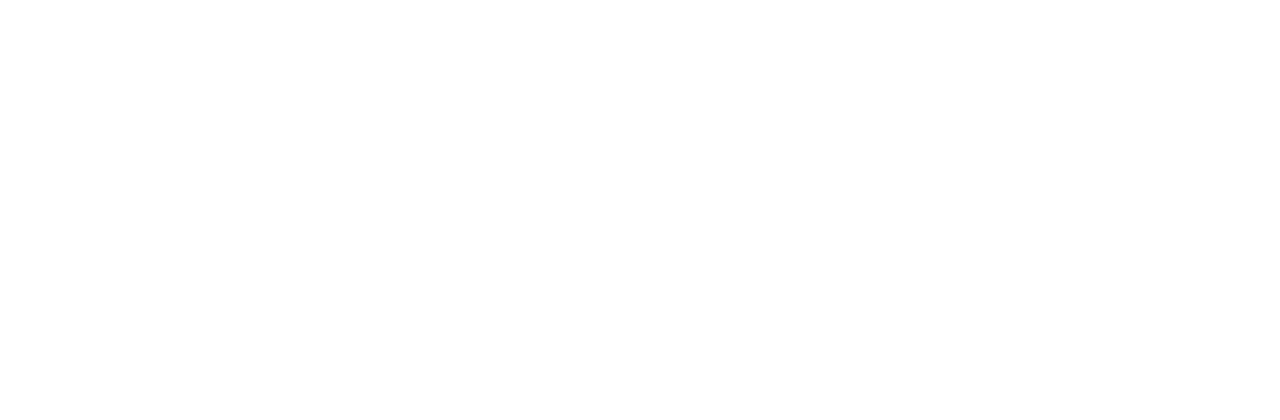
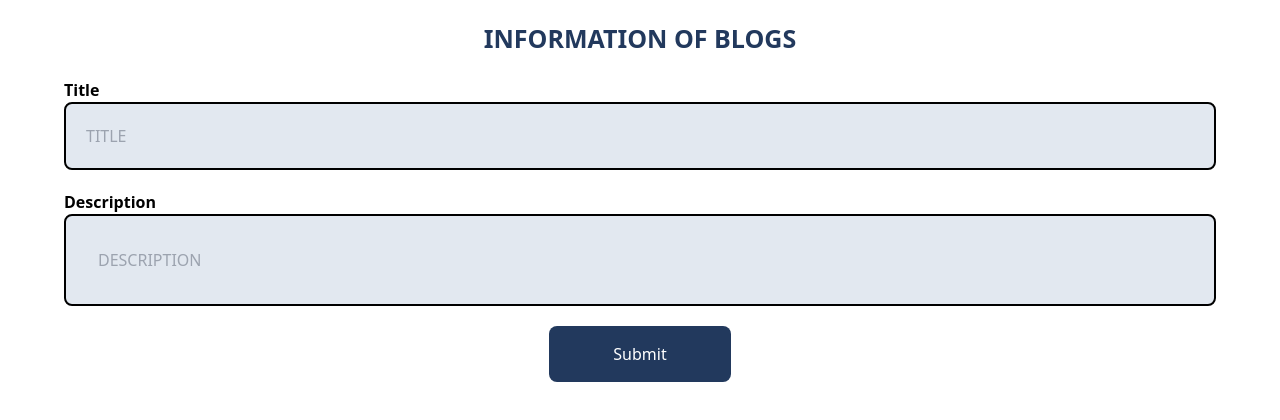
Before and after one commit to harshu1705/React-Team-Internship-project, a React (Create React App) app: page /EnterBlog in a window 1280 px wide. Before the commit this address had no page. Shown: the top 420 px of the page. Built offline with nearby package versions, Linux system fonts and the light colour scheme.

Commit message:
Added post feature for blogs

```diff
--- a/src/App.js
+++ b/src/App.js
@@ -1,4 +1,4 @@
-import React from 'react';
+import {React,useState} from 'react';
 import { BrowserRouter as Router, Route, Routes } from 'react-router-dom';
 import './App.css';
 import Home from './Pages/Home';
@@ -9,17 +9,20 @@
 import CoursesPage from './Components/HomePage/CoursesPage';
 import Research from './Pages/Research';
 import Review from './Pages/Review'
-import BlogDetail from './Pages/BlogDetails';
+import BlogDetail from './Pages/BlogDetail';
 import SignUpPage from './Pages/SignUpPage';
 import Login from './Pages/Login'
+import Redirect from './Pages/Redirest'
+import EnterBlog from './Pages/EnterBlog';
 
 function App() {
+
   return (
     <Router>
       <Routes>
       <Route path="/SignUpPage" element={<SignUpPage />} />
         <Route path="/Home" element={<Home />} />
-        <Route path="/blog" element={<Blog />} />
+        {/* <Route path="/blog" element={<Blog />} /> */}
         <Route path="/project" element={<Project />} />
         <Route path="/event" element={<Event />} />
         <Route path="/event/:id" element={<EventDetail />} />
@@ -28,6 +31,8 @@
         <Route path="/Review" element={<Review />} />
         <Route path="/" element={<Login />} />
          <Route path="/blog/:id" element={<BlogDetail />} />
+         <Route path="/Redirect" element={<Redirect/>}/>
+         <Route path="/EnterBlog" element={<EnterBlog/>}/>
       </Routes>
     </Router>
   );
--- a/src/Pages/Blog.js
+++ b/src/Pages/Blog.js
@@ -1,32 +1,46 @@
 // Blog.js
-import React from 'react';
-
-import BlogEntries from './BlogEntries';
-import BlogEntry from './BlogEntry';// Adjust the path if necessary
+import React, { useEffect, useState } from 'react';
+import axios from 'axios';
 import Navbar from '../Components/HomePage/Navbar';
-import Footer from '../Components/HomePage/Footer'
+import Footer from '../Components/HomePage/Footer';
 
 function Blog() {
+  const [blogs, setBlogs] = useState([]);
+
+  useEffect(() => {
+    const fetchBlogs = async () => {
+      try {
+        const response = await axios.get('http://localhost:3000/api/v1/users/blog');
+
+        // Update the API endpoint
+        console.log(response.data)
+        setBlogs(response.data); // Set blogs from API response
+      } catch (error) {
+        console.error('Error fetching blogs:', error);
+      }
+    };
+
+    fetchBlogs();
+  }, []);
+
   return (
     <div className='flex flex-col'>
         <div className='flex'>
-            <Navbar/>
+            <Navbar />
         </div>
-      <div className="our-blog"> Our Blog </div>
+      <div className="our-blog">Our Blog</div>
       <div className="flex-container">
-        {BlogEntries.map((entry) => (
-          <BlogEntry
-            key={entry.id}
-            id={entry.id}
-            title={entry.title}
-            image={entry.image}
-            date={entry.date}
-            content={entry.content}
-          />
+        {blogs.map((entry) => (
+          <div key={entry._id} className='flex flex-col mb-4 p-4 border rounded-lg'>
+            <img src={entry.image} alt={entry.title} width={100} height={100} className='mb-2' />
+            <div className='font-bold text-lg'>{entry.title}</div>
+            <div className='text-gray-500'>{entry.date}</div>
+            <p className='mt-2'>{entry.content}</p>
+          </div>
         ))}
       </div>
       <div>
-            <Footer/>
+            <Footer />
       </div>
     </div>
   );
--- /dev/null
+++ b/src/Pages/BlogDetail.js
@@ -0,0 +1,45 @@
+// // BlogDetail.js
+// import React, { useEffect, useState } from 'react';
+// import { useParams } from 'react-router-dom';
+// import axios from 'axios';
+// import Footer from '../Components/HomePage/Footer';
+
+// function BlogDetail() {
+//   const { id } = useParams();
+//   const [blog, setBlog] = useState(null);
+
+//   useEffect(() => {
+//     const fetchBlog = async () => {
+//       try {
+//         const response = await axios.get(`http://localhost:3000/api/v1/users/blog/${id}`); // Update the API endpoint
+//         setBlog(response.data.data); // Adjust based on the structure of the response
+//       } catch (error) {
+//         console.error('Error fetching blog:', error);
+//       }
+//     };
+
+//     fetchBlog();
+//   }, [id]);
+
+//   if (!blog) {
+//     return <div>Blog not found</div>;
+//   }
+
+//   return (
+//     <div className='flex flex-col'>
+//         <div style={{ textAlign: 'center' }}>
+//       <p className='font-bold text-[25px]'>{blog.title}</p>
+//       <div className='flex justify-center'>
+//       <img src={blog.image} alt={blog.title} style={{ width: '50%', height: 'auto' }} />
+//       </div>
+//       <p>{blog.date}</p>
+//       <div style={{ maxWidth: '800px', margin: '0 auto', padding: '20px' }}>
+//         <p>{blog.content}</p>
+//       </div>
+//     </div>
+//     <Footer/>
+//     </div>
+//   );
+// }
+
+// export default BlogDetail;
--- a/src/Pages/BlogDetails.js
+++ /dev/null
@@ -1,33 +0,0 @@
-// BlogDetail.js
-import React from 'react';
-import { useParams } from 'react-router-dom';
-import BlogEntries from './BlogEntries';
- // Adjust the path if necessary
- import Footer from '../Components/HomePage/Footer'
-
-function BlogDetail() {
-  const { id } = useParams();
-  const blog = BlogEntries.find((entry) => entry.id === parseInt(id));
-
-  if (!blog) {
-    return <div>Blog not found</div>;
-  }
-
-  return (
-    <div className='flex flex-col'>
-        <div style={{ textAlign: 'center' }}>
-      <p className='font-bold text-[25px]'>{blog.title}</p>
-      <div className='flex justify-center'>
-      <img src={blog.image} alt={blog.title} style={{ width: '50%', height: 'auto' }} />
-      </div>
-      <p>{blog.date}</p>
-      <div style={{ maxWidth: '800px', margin: '0 auto', padding: '20px' }}>
-        <p>{blog.content}</p>
-      </div>
-    </div>
-    <Footer/>
-    </div>
-  );
-}
-
-export default BlogDetail;
--- a/src/Pages/BlogEntries.js
+++ /dev/null
@@ -1,36 +0,0 @@
-// BlogEntries.js
-import event4 from '../assets/event4.jpg';
-import event3 from '../assets/event3.jpg';
-
-const BlogEntries = [
-  {
-    id: 1,
-    title: 'New Endeavours',
-    image: event4,
-    date: '20th July 2024',
-    content: 'Detailed content of New Endeavours...',
-  },
-  {
-    id: 2,
-    title: 'Another Adventure',
-    image: event3,
-    date: '25th July 2024',
-    content: 'Detailed content of Another Adventure...',
-  },
-  {
-    id: 3,
-    title: 'Another Adventure',
-    image: event4,
-    date: '25th July 2024',
-    content: 'Detailed content of Another Adventure...',
-  },
-  {
-    id: 4,
-    title: 'Another Adventure',
-    image: event3,
-    date: '25th July 2024',
-    content: 'Detailed content of Another Adventure...',
-  },
-];
-
-export default BlogEntries;
--- a/src/Pages/Blogentry.js
+++ b/src/Pages/Blogentry.js
@@ -1,34 +1,34 @@
-// BlogEntry.js
-import React from 'react';
-import { useNavigate } from 'react-router-dom';
-import './blogentry.css';
-// import Footer from '../Components/HomePage/Footer';
+// // BlogEntry.js
+// import React from 'react';
+// import { useNavigate } from 'react-router-dom';
+// import './blogentry.css';
+// // import Footer from '../Components/HomePage/Footer';
 
-const BlogEntry = ({ id, title, image, date }) => {
-  const navigate = useNavigate();
+// const BlogEntry = ({ id, title, image, date }) => {
+//   const navigate = useNavigate();
 
-  const handleClick = () => {
-    navigate(`/blog/${id}`);
-  };
+//   const handleClick = () => {
+//     navigate(`/blog/${id}`);
+//   };
 
-  return (
-    <div className='flex flex-col'>
+//   return (
+//     <div className='flex flex-col'>
 
-        <div className="blog-entry" onClick={handleClick}>
-      <div className="blog-entry-left">
-        <img src={image} alt={title} width={100} height={100} />
-        <div className="blog-date">{date}</div>
-      </div>
-      <div className="blog-entry-right">
-        <div className="title font-bold">{title}</div>
-        <p>This would be the content of the blog.</p>
-      </div>
-    </div>
-{/* <div className='flex'>
-    <Footer/>
-</div> */}
-    </div>
-  );
-};
+//         <div className="blog-entry" onClick={handleClick}>
+//       <div className="blog-entry-left">
+//         <img src={image} alt={title} width={100} height={100} />
+//         <div className="blog-date">{date}</div>
+//       </div>
+//       <div className="blog-entry-right">
+//         <div className="title font-bold">{title}</div>
+//         <p>This would be the content of the blog.</p>
+//       </div>
+//     </div>
+// {/* <div className='flex'>
+//     <Footer/>
+// </div> */}
+//     </div>
+//   );
+// };
 
-export default BlogEntry;
+// export default BlogEntry;
--- /dev/null
+++ b/src/Pages/EnterBlog.jsx
@@ -0,0 +1,65 @@
+import React, { useState } from 'react';
+import axios from 'axios';
+
+function EnterBlog() {
+    const [formData, setFormData] = useState({
+        title: '',
+        description: '',
+    });
+
+    const handleChange = (event) => {
+        const { name, value } = event.target;
+        setFormData({
+            ...formData,
+            [name]: value,
+        });
+    };
+
+    const handleSubmit = async (event) => {
+        event.preventDefault();
+        //used to stop default reloading
+        try {
+            const response = await axios.post('http://localhost:3000/api/v1/users/blog', formData);
+            console.log('Blog info:', response.data);
+            alert('Blog details added')
+        } catch (error) {
+            console.error('Error logging user:', error);
+        }
+    };
+
+    return (
+        <div className='flex flex-col w-full gap-5 mt-5'>
+            <p className='flex justify-center font-bold text-[25px] text-dark-blue'>INFORMATION OF BLOGS</p>
+            <div className='flex flex-col justify-center'>
+                <p className='flex mx-16 font-bold'>Title</p>
+                <input
+                    className='border-black border-2 p-5 mx-16 bg-slate-200 rounded-lg'
+                    placeholder='TITLE'
+                    name='title' // Add name attribute
+                    value={formData.title}
+                    onChange={handleChange}
+                />
+            </div>
+            <div className='flex flex-col justify-center'>
+                <p className='flex mx-16 font-bold'>Description</p>
+                <input
+                    className='border-black border-2 p-8 mx-16 bg-slate-200 rounded-lg'
+                    placeholder='DESCRIPTION'
+                    name='description' // Add name attribute
+                    value={formData.description}
+                    onChange={handleChange}
+                />
+            </div>
+            <div className='flex justify-center'>
+                <button
+                    className='bg-dark-blue px-16 py-4 text-white rounded-lg'
+                    onClick={handleSubmit}
+                >
+                    Submit
+                </button>
+            </div>
+        </div>
+    );
+}
+
+export default EnterBlog;
--- /dev/null
+++ b/src/Pages/Redirest.jsx
@@ -0,0 +1,22 @@
+import {React,useState} from 'react'
+import { useNavigate } from 'react-router-dom';
+
+function Redirest() {
+    const navigate = useNavigate();
+    const [isAuthenticated, setIsAuthenticated] = useState(true);
+  const token = localStorage.getItem('accessToken');
+  if(token==''){
+    setIsAuthenticated(false)
+  }
+  return (
+    <div>
+        {
+            !isAuthenticated && (
+                navigate('/SignUpPage')
+            )
+        }
+    </div>
+  )
+}
+
+export default Redirest
```
